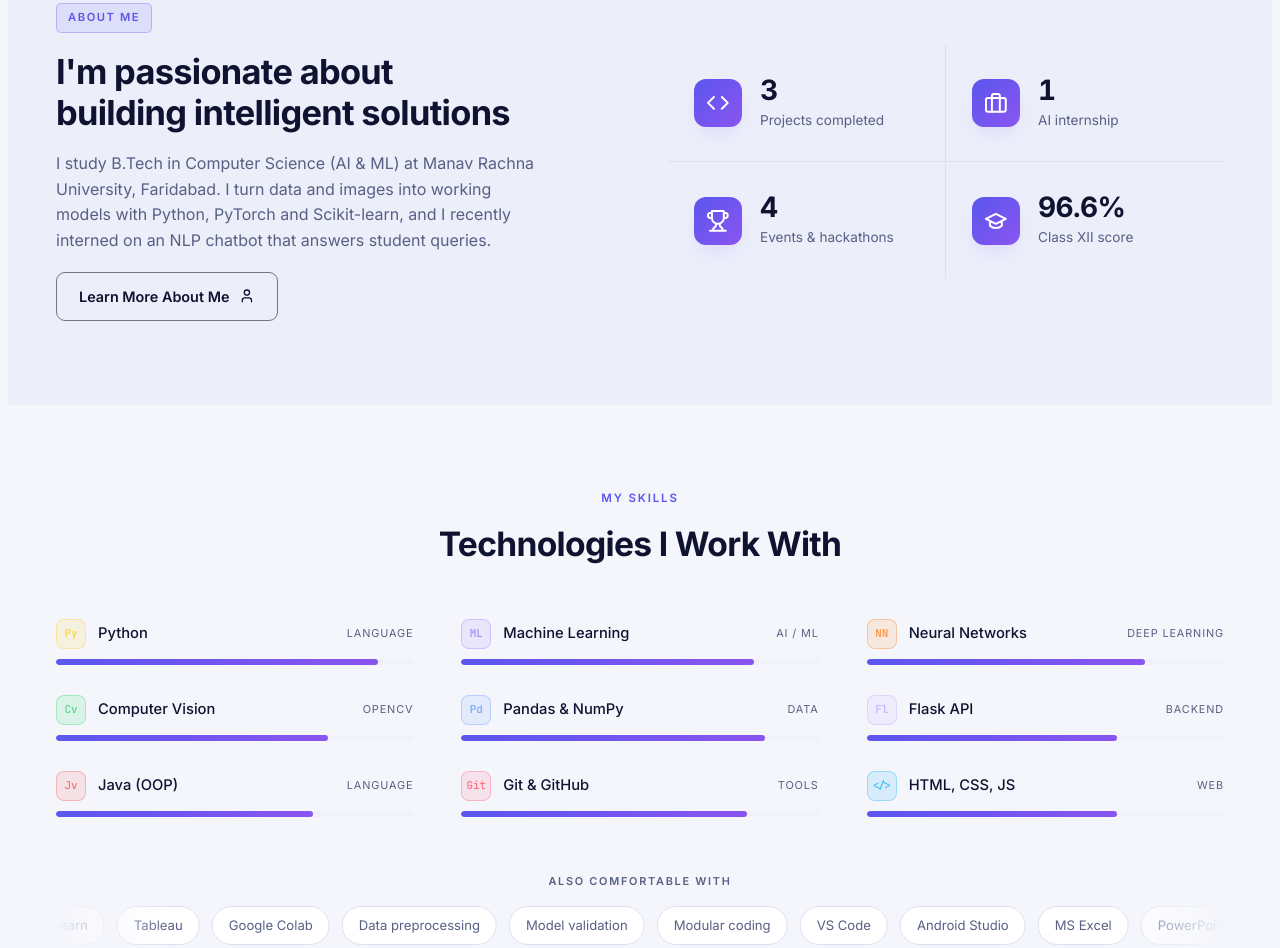
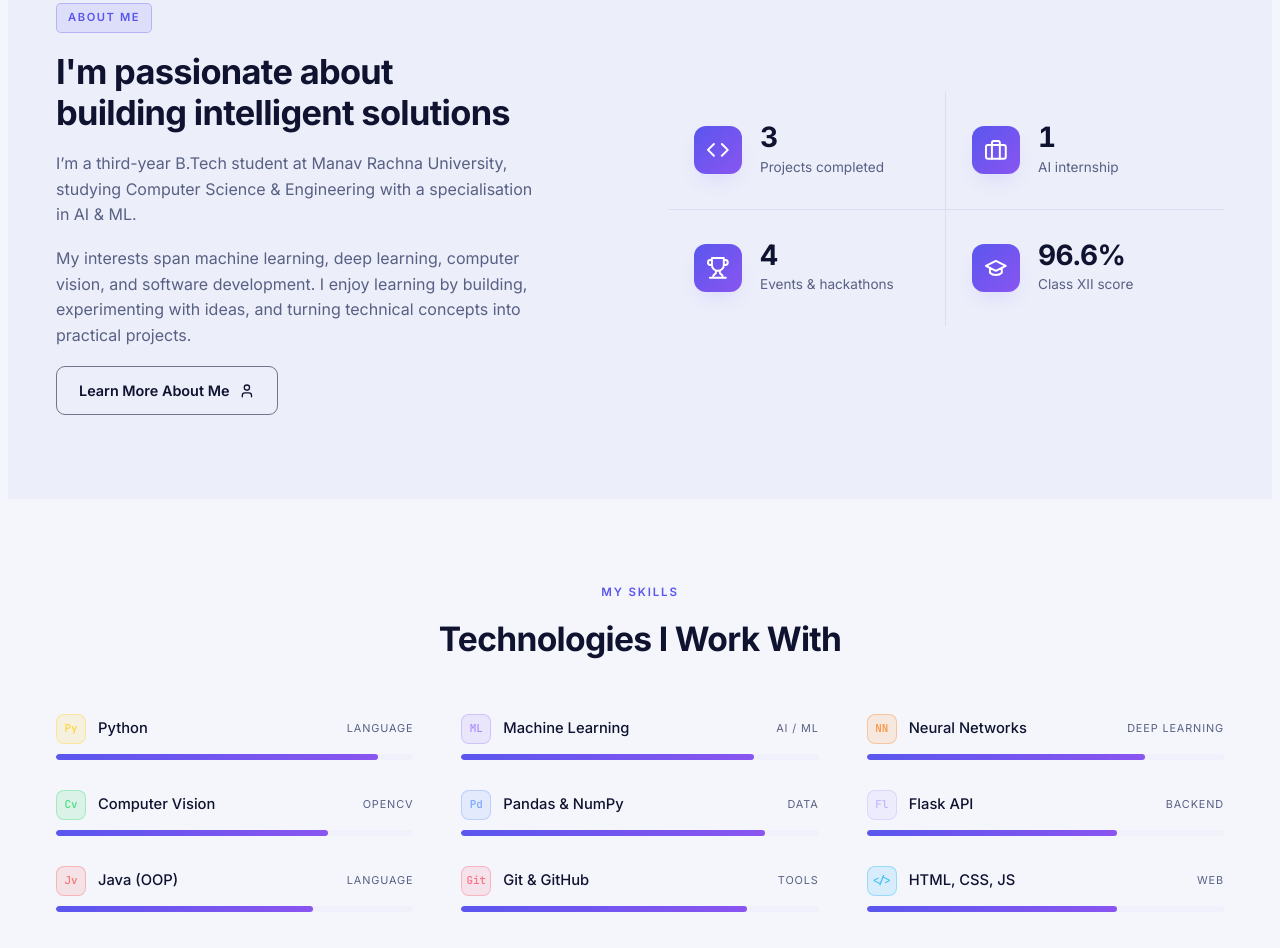
Before and after one commit to venky98702-ui/portfolio, a plain HTML site: page index.html in a window 1280 px wide. Shown: the part 834-1782 px from the top of the page. Drawn offline with Linux system fonts and the light colour scheme; animation ran at ten frames a second.

Commit message:
Update About me section

```diff
--- a/index.html
+++ b/index.html
@@ -377,7 +377,8 @@ footer{border-top:1px solid var(--line);padding-block:24px}
     <div class="about-copy rv">
       <span class="eyebrow">About me</span>
       <h2>I'm passionate about building intelligent solutions</h2>
-      <p>I study B.Tech in Computer Science (AI &amp; ML) at Manav Rachna University, Faridabad. I turn data and images into working models with Python, PyTorch and Scikit-learn, and I recently interned on an NLP chatbot that answers student queries.</p>
+      <p>I’m a third-year B.Tech student at Manav Rachna University, studying Computer Science &amp; Engineering with a specialisation in AI &amp; ML.</p>
+      <p>My interests span machine learning, deep learning, computer vision, and software development. I enjoy learning by building, experimenting with ideas, and turning technical concepts into practical projects.</p>
       <a class="btn btn-ghost" href="#journey" data-go="journey">Learn More About Me <svg class="ic"><use href="#i-user"/></svg></a>
     </div>
     <div class="stats rv">
```
